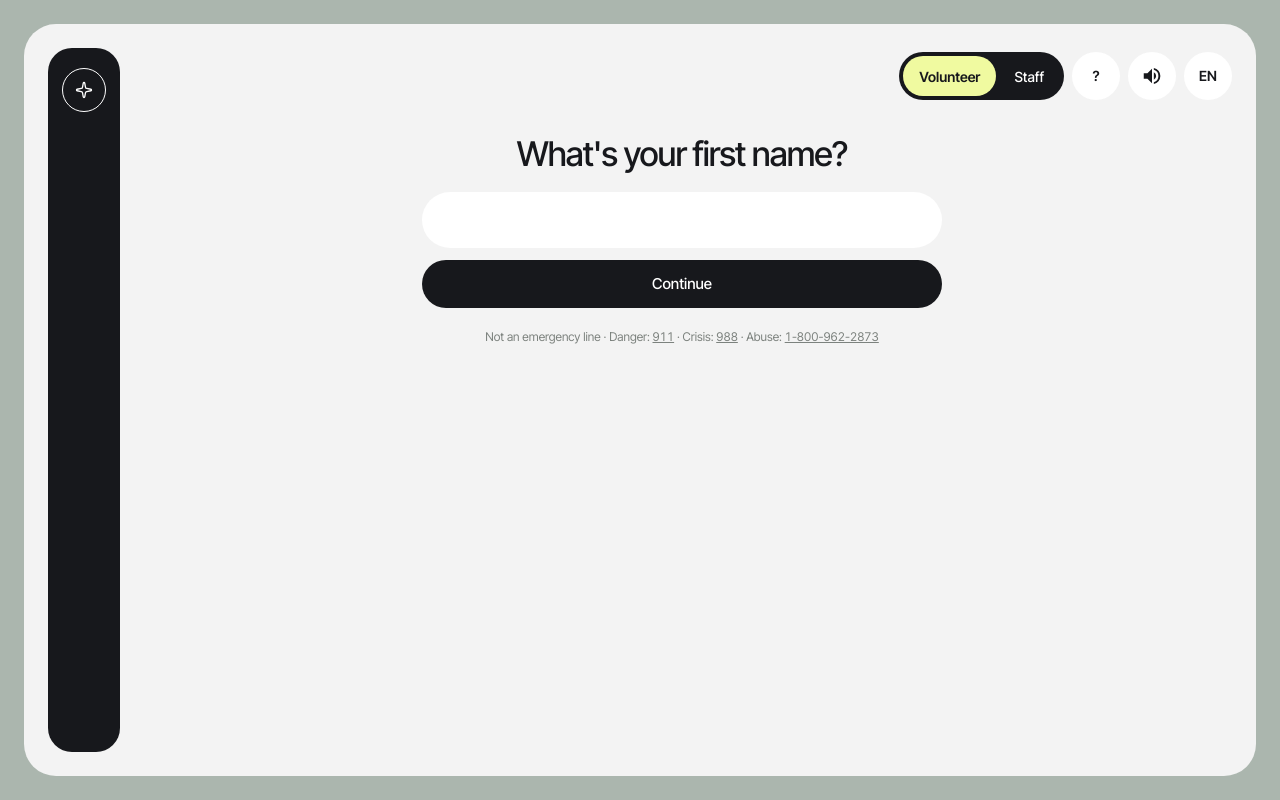
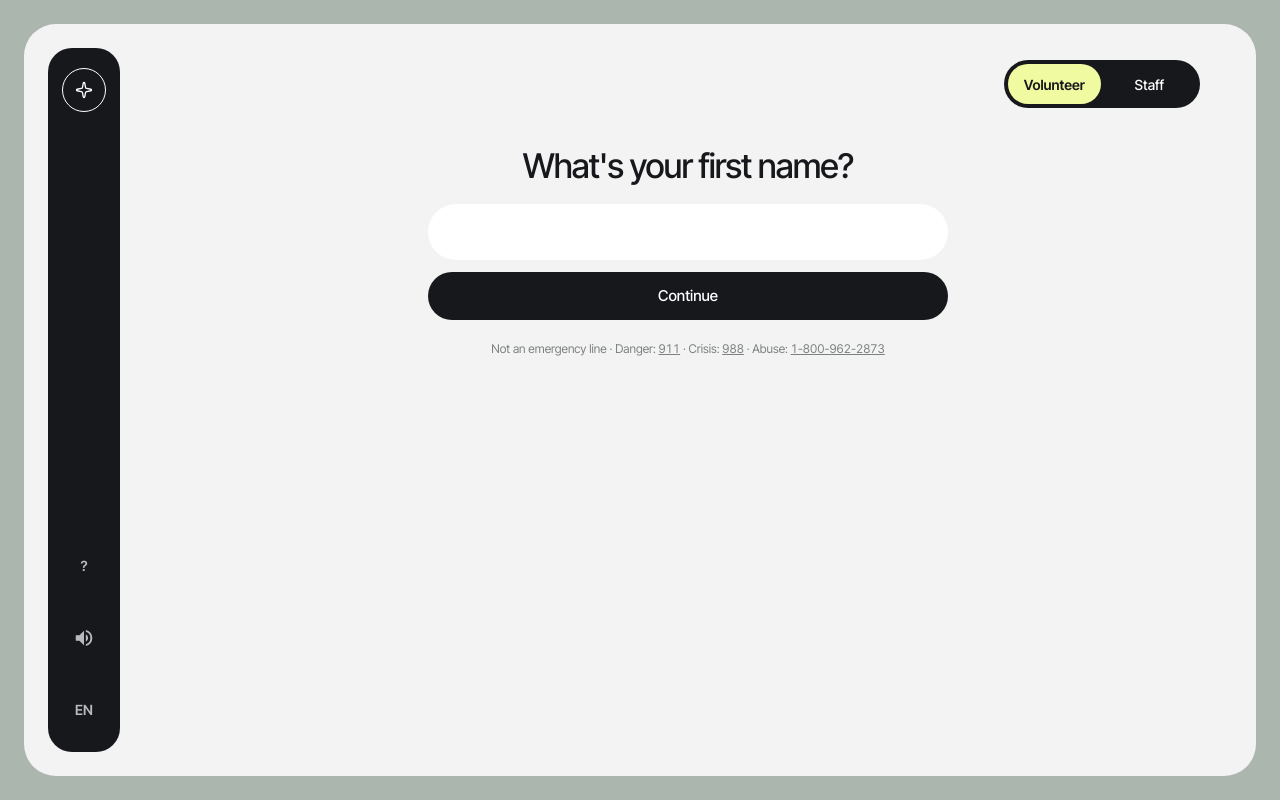
Before and after one commit to absentdsaga/tally-buildersgiving, a website: page public/index.html in a window 1280 px wide. Drawn offline with Linux system fonts and the light colour scheme.

Commit message:
Desktop: 56px breathing room between rail and content on both sides; top right is only the Volunteer | Staff switch, same spot and size on both; volunteer ?, voice and EN move into the rail like staff
Co-Authored-By: Claude Opus 5.5 <noreply@anthropic.com>

```diff
--- a/public/index.html
+++ b/public/index.html
@@ -124,6 +124,7 @@
   <script src="/after.js"></script>
   <script src="/home.js"></script>
   <script src="/tips.js"></script>
+  <script src="/railtools.js"></script>
   <script src="/tour.js"></script>
 </body>
 </html>
--- /dev/null
+++ b/public/railtools.js
@@ -0,0 +1,21 @@
+(function () {
+  const rail = document.querySelector(".vol-body .rail");
+  const right = document.querySelector(".vol-body .topbar .right");
+  if (!rail || !right) return;
+  const ids = ["tour-btn", "speaker-toggle", "lang-toggle"];
+  const spacer = document.createElement("span");
+  spacer.className = "spacer rail-tools-spacer";
+  const mq = matchMedia("(min-width: 1024px)");
+  function place() {
+    const btns = ids.map((id) => document.getElementById(id)).filter(Boolean);
+    if (mq.matches) {
+      if (!spacer.isConnected) rail.appendChild(spacer);
+      btns.forEach((b) => { b.classList.add("nav-item", "in-rail"); rail.appendChild(b); });
+    } else {
+      spacer.remove();
+      btns.forEach((b) => { b.classList.remove("nav-item", "in-rail"); right.appendChild(b); });
+    }
+  }
+  place();
+  mq.addEventListener("change", place);
+})();
--- a/public/staff.css
+++ b/public/staff.css
@@ -151,7 +151,8 @@ table { width: 100%; border-collapse: collapse; font-size: 14px; } th, td { text
 .chart { padding-top: 56px; }
 .grid-lines { top: 56px; }
 @media (min-width: 1024px) {
-  .page-top .switch-row { order: 0; flex-wrap: nowrap; justify-content: flex-end; gap: 12px; margin: 0 0 40px; min-height: 48px; }
+  .page-top .switch-row { order: 0; flex-wrap: nowrap; justify-content: flex-start; gap: 12px; margin: 12px 0 40px; min-height: 48px; }
+  .page-top .switch-row .side-switch { margin-left: auto; }
   .page-top .switch-row .who-row { flex: none; }
   .page-top .switch-row .who-row input { flex: none; width: 200px; }
   .page-top .switch-row .report { flex: none; min-height: 48px; padding: 0 20px; background: var(--white); color: var(--ink); }
--- a/public/style.css
+++ b/public/style.css
@@ -35,7 +35,7 @@ h1, h2, h3 { font-weight: 500; letter-spacing: -0.03em; }
 .initials { display: inline-flex; align-items: center; justify-content: center; width: 44px; height: 44px; border-radius: 50%; background: var(--lime); color: var(--ink); font-weight: 600; font-size: 14px; }
 @media (min-width: 1024px) {
   body.has-rail { background: var(--backdrop); padding: 24px; }
-  .has-rail .shell { display: grid; grid-template-columns: 72px 1fr; gap: 12px; background: var(--canvas); border-radius: var(--r-canvas); padding: 24px; max-width: 1560px; margin: 0 auto; min-height: calc(100dvh - 48px); }
+  .has-rail .shell { display: grid; grid-template-columns: 72px 1fr; gap: 56px; background: var(--canvas); border-radius: var(--r-canvas); padding: 24px 56px 24px 24px; max-width: 1560px; margin: 0 auto; min-height: calc(100dvh - 48px); }
   .rail { display: flex; flex-direction: column; align-items: center; gap: 28px; background: var(--ink); border-radius: 24px; padding: 20px 0; position: sticky; top: 24px; height: calc(100dvh - 96px); }
   .rail .spacer { flex: 1; }
   .rail .mark { width: 44px; height: 44px; background: transparent; border: 1.5px solid #fff; }
@@ -112,3 +112,12 @@ h1, h2, h3 { font-weight: 500; letter-spacing: -0.03em; }
 .switch-row { display: flex; justify-content: flex-end; align-items: center; gap: 12px; margin-bottom: 8px; }
 .switch-row .side-switch { display: none; }
 @media (min-width: 1024px) { .switch-row { margin-top: 12px; } .switch-row .side-switch { display: inline-flex; } }
+
+@media (min-width: 1024px) {
+  .rail .in-rail { width: 44px; height: 44px; border-radius: 14px; background: transparent; color: rgba(255,255,255,.7); font-size: 14px; font-weight: 600; }
+  .rail .in-rail:hover { color: #fff; }
+  .rail .vol-tabs + .rail-tools-spacer, .rail .rail-tools-spacer { flex: 1; }
+  .vol-body .topbar { min-height: 48px; margin: 12px 0 40px; justify-content: flex-end; }
+}
+.side-switch { display: inline-grid; grid-template-columns: 1fr 1fr; }
+.side-switch a { justify-content: center; }
```
